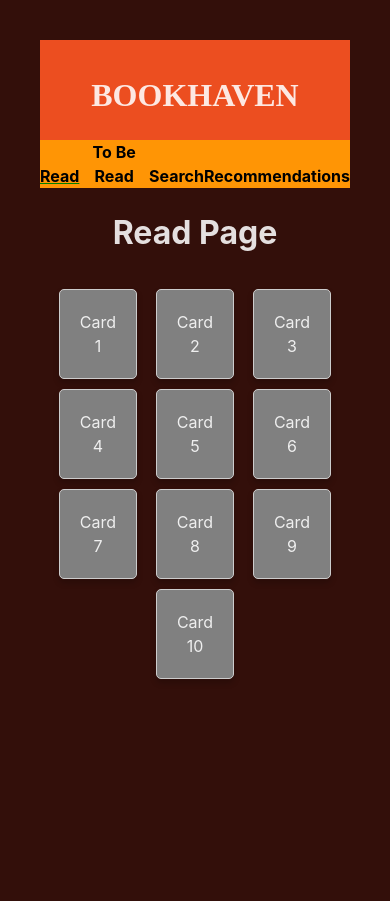
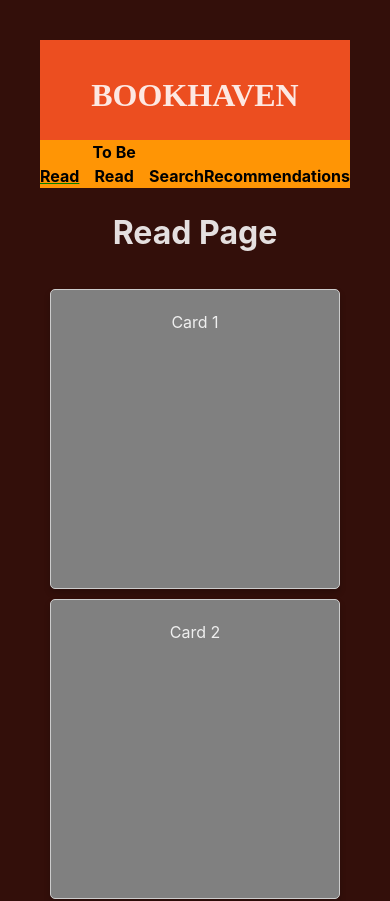
Before and after one commit to Bookhaven-WSL/bookhaven-part-b-frontend, a React (Vite) app: page / in a window 390 px wide. Shown: the top 901 px of the page. Before the commit the page ends 844 px from the top, so only its background shows below. Built offline with nearby package versions, Linux system fonts and the light colour scheme; a web font is replaced by a local one.

Commit message:
feat: added some card styling and flexbox

```diff
--- a/src/components/Cards.css
+++ b/src/components/Cards.css
@@ -7,13 +7,23 @@
 }
 
 .card {
-    flex: 0 1 calc(20% - 20px);
+    flex: 0 1 200px;
+    flex-direction: column;
+    justify-content: center;
+    align-items: center;
     flex-direction: column;
     box-sizing: border-box;
     background-color: gray;
     border: 1px solid #cccccc;
     padding: 20px;
+    height: 300px;
     text-align: center;
     border-radius: 5px;
     box-shadow: 0 4px 6px rgba(0, 0, 0, 0.2);
 }
+
+@media (max-width: 500px) {
+    .card {
+        flex: 0 1 100%;
+    }
+}
```
